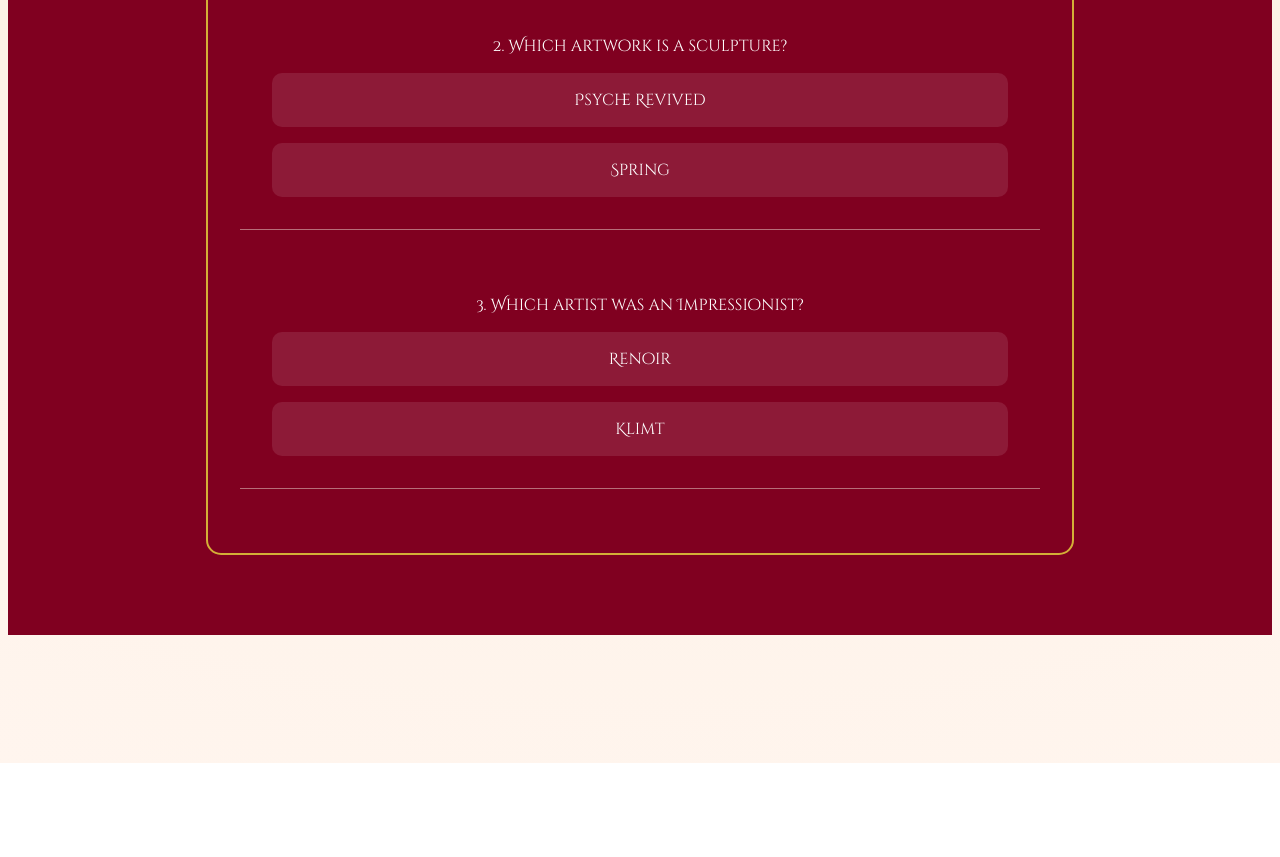
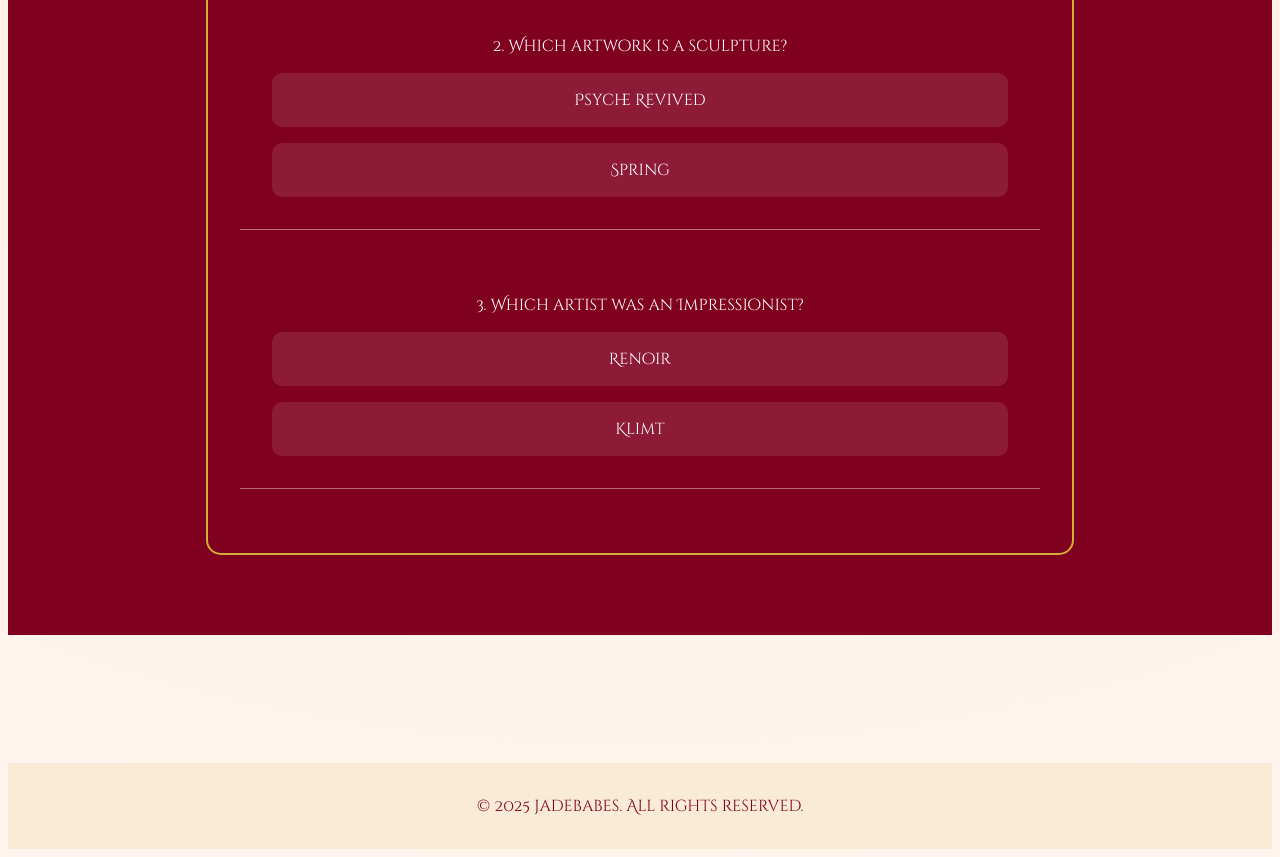
Before and after one commit to Jadebabes/romantic-paintings, a plain HTML site: page index.html in a window 1280 px wide. Shown: the part 2989-3846 px from the top of the page. Before the commit the page ends 3752 px from the top, so only its background shows below. Drawn offline with Linux system fonts and the light colour scheme.

Commit message:
Update index.html

```diff
--- a/index.html
+++ b/index.html
@@ -269,3 +269,11 @@
     </section>
 </body>
 </html>
+<footer style="text-align: center; padding: 2rem; background: var(--antique-white); color: var(--deep-burgundy); font-family: 'Cinzel Decorative', cursive;">
+    © <span id="year"></span> jadebabes. All rights reserved.
+</footer>
+
+<script>
+    // Automatically updates the year
+    document.getElementById('year').textContent = new Date().getFullYear();
+</script>
```
